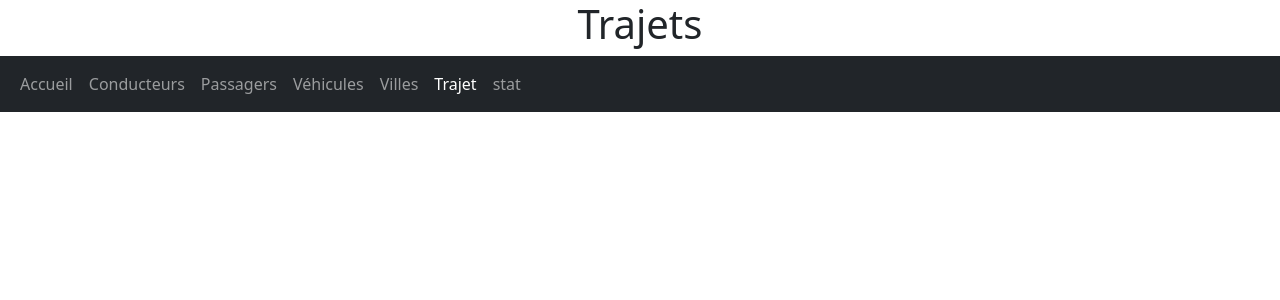
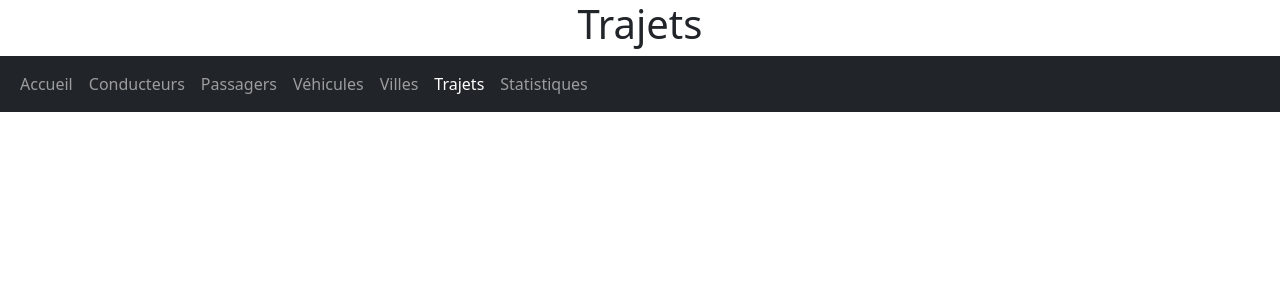
Before and after one commit to LouisPsn/SGBD-2023, a PHP site: page /php/trajets.php in a window 1280 px wide. Shown: the top 300 px of the page. Run offline with PHP 8.4, Linux system fonts and the light colour scheme; some libraries are stand-ins or nearby versions.

Commit message:
Corrections mineures

```diff
--- a/sql/create.sql
+++ b/sql/create.sql
@@ -1,4 +1,5 @@
 CREATE TYPE confirmation AS ENUM ('refuse', 'accepte', 'attente');
+
 
 CREATE TABLE IF NOT EXISTS etudiants (
     id_etudiant SMALLSERIAL PRIMARY KEY,
--- a/src/php/menu.php
+++ b/src/php/menu.php
@@ -62,18 +62,18 @@
         <li class="nav-item">
           <?php
           if (basename($_SERVER['PHP_SELF']) == "trajets.php") {
-            echo "<a class=\"nav-link active\" aria-current=\"page\" href=\"\">Trajet</a>";
+            echo "<a class=\"nav-link active\" aria-current=\"page\" href=\"\">Trajets</a>";
           } else {
-            echo "<a class=\"nav-link\" href=\"" . $beg_href . "trajets.php\">Trajet</a>";
+            echo "<a class=\"nav-link\" href=\"" . $beg_href . "trajets.php\">Trajets</a>";
           }
           ?>
         </li>
         <li class="nav-item">
           <?php
           if (basename($_SERVER['PHP_SELF']) == "stat.php") {
-            echo "<a class=\"nav-link active\" aria-current=\"page\" href=\"\">stat</a>";
+            echo "<a class=\"nav-link active\" aria-current=\"page\" href=\"\">Statistiques</a>";
           } else {
-            echo "<a class=\"nav-link\" href=\"" . $beg_href . "stat.php\">stat</a>";
+            echo "<a class=\"nav-link\" href=\"" . $beg_href . "stat.php\">Statistiques</a>";
           }
           ?>
         </li>
```
Also changed, not shown: sql/drop.sql (+6 -5 lines).
